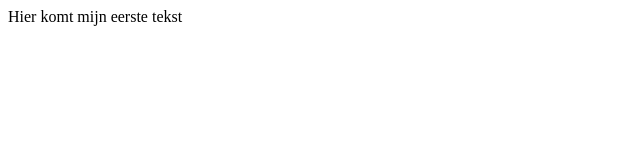
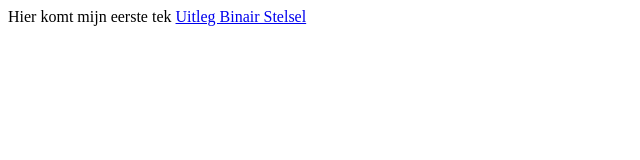
Before and after one commit to VitusFrank/VitusFrank.github.io, a plain HTML site: page index.html in a window 1280 px wide. Shown: the whole page, without its empty margins (0-640 px from the left). Drawn offline with Linux system fonts and the light colour scheme.

Commit message:
Update index.html

```diff
--- a/index.html
+++ b/index.html
@@ -5,6 +5,9 @@
      <meta charset="utf-8">
    </head>
    <body>
-      Hier komt mijn eerste tekst
+      Hier komt mijn eerste tek
+
+      <a href="binairstelsel.html">Uitleg Binair Stelsel</a>
+
    </body>
 </html>
```
